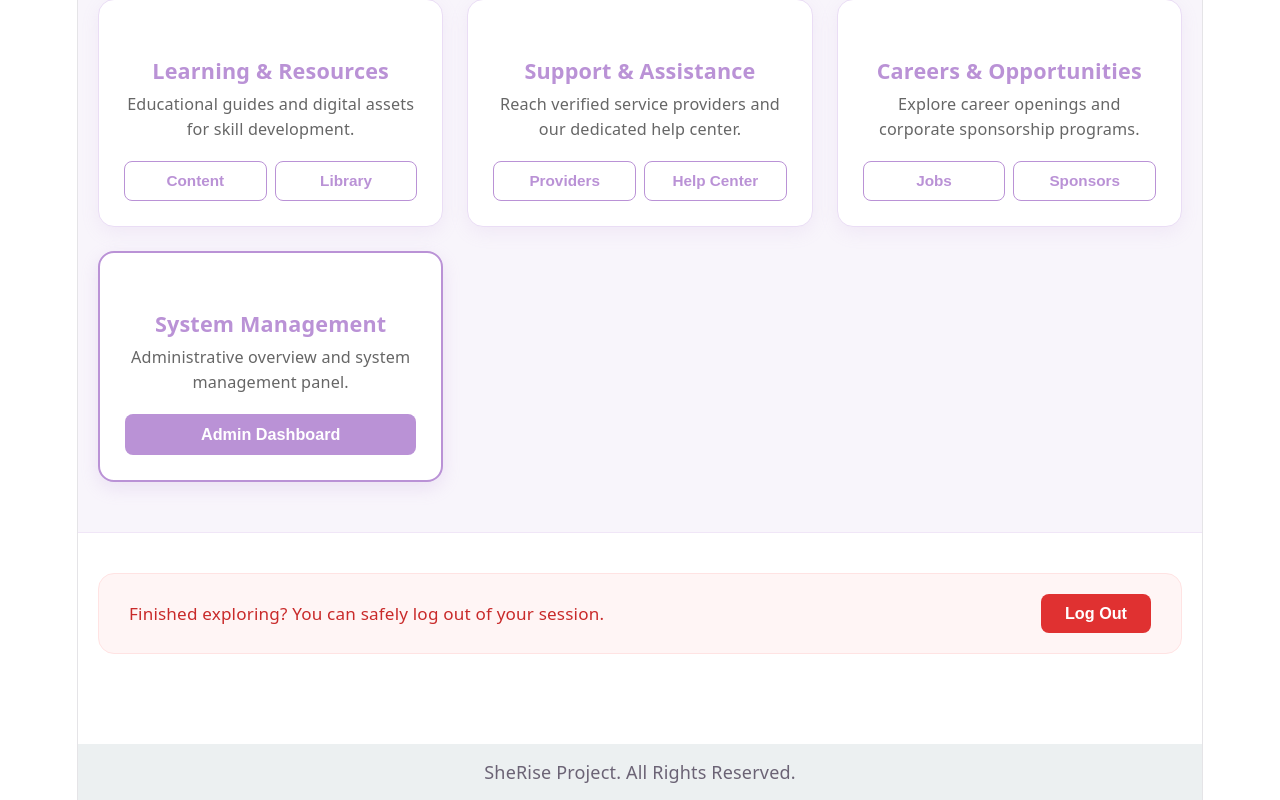
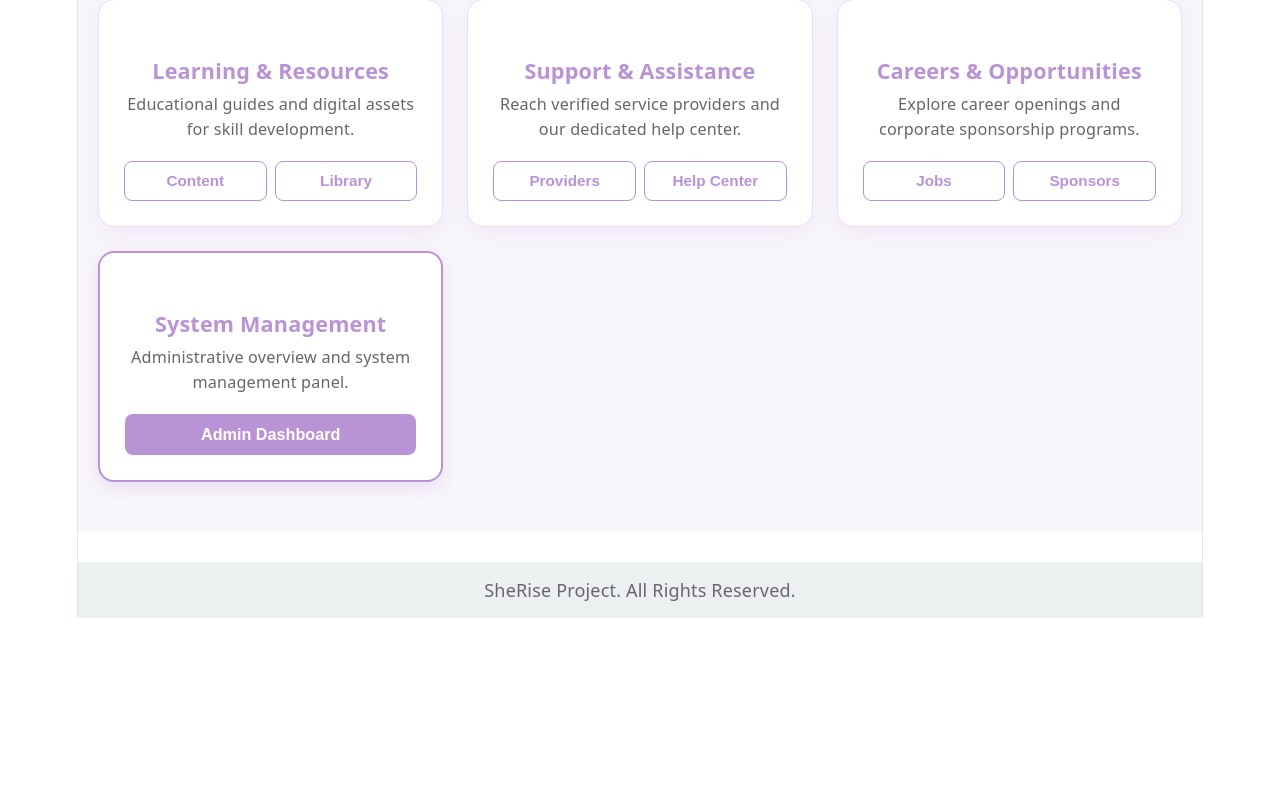
Before and after one commit to SusmitaRaniMohontho/SheRise, a React (Vite) app: page /home in a window 1280 px wide. Shown: the part 1416-2216 px from the top of the page. After the commit the page ends 2034 px from the top, so only its background shows below. Built offline with nearby package versions, Linux system fonts and the light colour scheme.

Commit message:
cng by a

```diff
--- a/src/pages/Home.jsx
+++ b/src/pages/Home.jsx
@@ -1,10 +1,32 @@
-import React, { useState } from "react";
+import React, { useState, useEffect } from "react";
 import { useNavigate } from "react-router-dom";
 import homeHeroImg from "../assets/Home-pic.jpeg";
 
 function Home() {
   const navigate = useNavigate();
   const [searchQuery, setSearchQuery] = useState("");
+
+  // 🔴 ১০ সেকেন্ড পর অটোমেটিক সেশন এক্সপায়ার করে লগইন পেজে রিডাইরেক্ট করার লজিক
+  useEffect(() => {
+    const sessionTimer = setTimeout(async () => {
+      try {
+        // ব্যাকএন্ডে একটি রিকোয়েস্ট পাঠিয়ে কুকি ক্লিয়ার বা সেশন ড্রপ করা যেতে পারে
+        // অথবা সরাসরি লগইন পেজে রিডাইরেক্ট করে দেওয়া
+        console.log(
+          "১০ সেকেন্ড পূর্ণ হয়েছে, সেশন শেষ। লগইন পেজে পাঠানো হচ্ছে...",
+        );
+      } catch (error) {
+        console.error("Session expiry error:", error);
+      } finally {
+        // লোকাল স্টোরেজে রাখা ইউজারনেম মুছে ফেলা এবং লগইন পেজে পাঠানো
+        localStorage.removeItem("userName");
+        navigate("/login", { replace: true });
+      }
+    }, 10000); // ঠিক ১০ সেকেন্ড (10000 ms)
+
+    // কম্পোনেন্ট আনমাউন্ট হলে টাইমার ক্লিনআপ করা
+    return () => clearTimeout(sessionTimer);
+  }, [navigate]);
 
   const handleSearchSubmit = (e) => {
     e.preventDefault();
@@ -13,11 +35,6 @@
     } else {
       navigate("/search");
     }
-  };
-
-  const handleLogout = () => {
-    console.log("User logged out");
-    navigate("/login");
   };
 
   return (
@@ -208,20 +225,6 @@
                 Admin Dashboard
               </button>
             </div>
-          </div>
-        </div>
-      </div>
-
-      {/* 5. Account Operations */}
-      <div style={styles.logoutSectionWrapper}>
-        <div style={styles.contentWidth}>
-          <div style={styles.logoutBox}>
-            <p style={styles.logoutText}>
-              Finished exploring? You can safely log out of your session.
-            </p>
-            <button onClick={handleLogout} style={styles.logoutBtn}>
-              Log Out
-            </button>
           </div>
         </div>
       </div>
@@ -461,38 +464,6 @@
     fontSize: "0.9rem",
     cursor: "pointer",
   },
-  logoutSectionWrapper: {
-    backgroundColor: "#ffffff",
-    padding: "40px 20px 60px 20px",
-    borderTop: "1px solid #f0e6f7",
-  },
-  logoutBox: {
-    display: "flex",
-    justifyContent: "space-between",
-    alignItems: "center",
-    backgroundColor: "#fff5f5",
-    padding: "20px 30px",
-    borderRadius: "16px",
-    border: "1px solid #ffe3e3",
-    flexWrap: "wrap",
-    gap: "15px",
-  },
-  logoutText: {
-    margin: 0,
-    color: "#c92a2a",
-    fontSize: "0.95rem",
-    fontWeight: "500",
-  },
-  logoutBtn: {
-    backgroundColor: "#e03131",
-    color: "#ffffff",
-    border: "none",
-    padding: "10px 24px",
-    borderRadius: "8px",
-    fontWeight: "700",
-    fontSize: "0.9rem",
-    cursor: "pointer",
-  },
 };
 
 export default Home;
--- a/src/pages/Login.jsx
+++ b/src/pages/Login.jsx
@@ -1,8 +1,16 @@
-import React, { useState } from "react";
+import React, { useState, useEffect } from "react";
 import { useNavigate } from "react-router-dom";
 
 function Login() {
   const navigate = useNavigate();
+
+  // 🔴 প্রটেকশন: অলরেডি লগইন করা থাকলে ব্রাউজারের ব্যাক বাটন বা ইউআরএল দিয়ে লগইন পেজে ঢুকতে দেবে না
+  useEffect(() => {
+    const userName = localStorage.getItem("userName");
+    if (userName) {
+      navigate("/home", { replace: true });
+    }
+  }, [navigate]);
 
   // for mode tracking: false mean Login, true mean Sign Up
   const [isSignupMode, setIsSignupMode] = useState(false);
@@ -24,14 +32,15 @@
     const requestBody = isSignupMode
       ? { name, email, password }
       : { email, password };
+
     //request sent
     try {
       const response = await fetch(endpoint, {
-        //response er vtr http status
         method: "POST",
         headers: {
           "Content-Type": "application/json",
         },
+        credentials: "include", // 🔴 ব্যাকএন্ড থেকে পাঠানো HttpOnly Cookie ব্রাউজারে সেভ করার জন্য অত্যন্ত জরুরি
         body: JSON.stringify(requestBody),
       });
 
@@ -41,16 +50,24 @@
         if (isSignupMode) {
           console.log("সাইন-আপ সফল হয়েছে:", data);
           alert("Registration successful! Please log in.");
-          // sign up successful hole login e jbe
           setIsSignupMode(false);
           setPassword("");
         } else {
           console.log("লগইন সফল হয়েছে:", data);
-          navigate("/home");
+
+          // ইউজারনেম সেভ করে রাখা যাতে রাউটিংয়ে সুবিধা হয়
+          if (data.name) {
+            localStorage.setItem("userName", data.name);
+          }
+
+          // 🔴 replace: true ব্যবহার করার ফলে ব্রাউজার হিস্টরি থেকে লগইন পেজ ওভাররাইট হয়ে যাবে
+          navigate("/home", { replace: true });
         }
       } else {
         setErrorMessage(
-          data.message || "Something went wrong. Please try again.",
+          data.message ||
+            data.error ||
+            "Something went wrong. Please try again.",
         );
       }
     } catch (error) {
```
Also changed, not shown: src/pages/Profile.jsx (+82 -26 lines).
